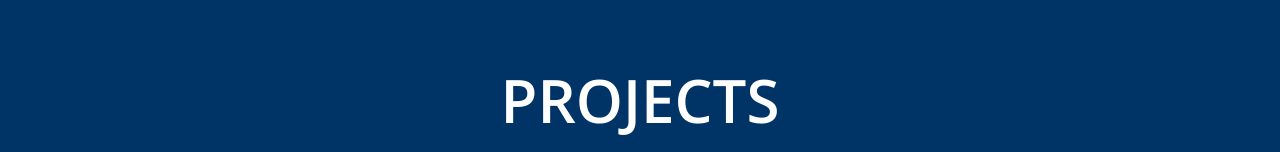
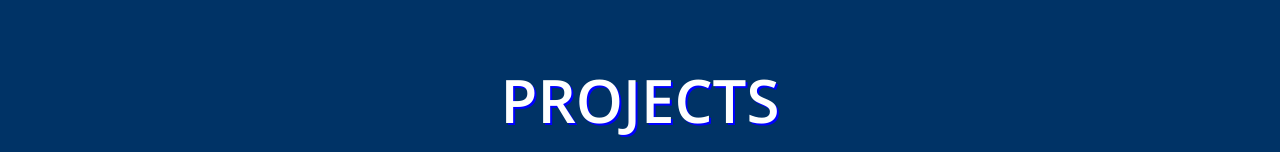
Before and after one commit to rmcguire6/react-portfolio, a React (Create React App) app: page / in a window 1280 px wide. Shown: the part 792-944 px from the top of the page. Built offline with nearby package versions, Linux system fonts and the light colour scheme.

Commit message:
Add text shadow to section titles

```diff
--- a/src/components/Projects.js
+++ b/src/components/Projects.js
@@ -11,7 +11,7 @@ library.add(fab, faGithub);
 const Projects = () => {
   return (
     <section className="my-projects" id="myprojects">
-      <h2 className="section__title">PROJECTS</h2>
+      <h2 className="section__title section__title--projects">PROJECTS</h2>
       <p className="section__subtitle section__subtitle--projects">
         A selection of my work
       </p>
--- a/src/styles/_layout.scss
+++ b/src/styles/_layout.scss
@@ -8,8 +8,10 @@
 }
 
 /* Contact */
-.section__title--contact {
-  text-shadow: 2px 2px rgb(0, 0, 255);
+.section__title--contact,
+.section__title--experience,
+.section__title--projects {
+  text-shadow: var(--ts);
 }
 .contact {
   background-color: var(--clr-accent);
```
